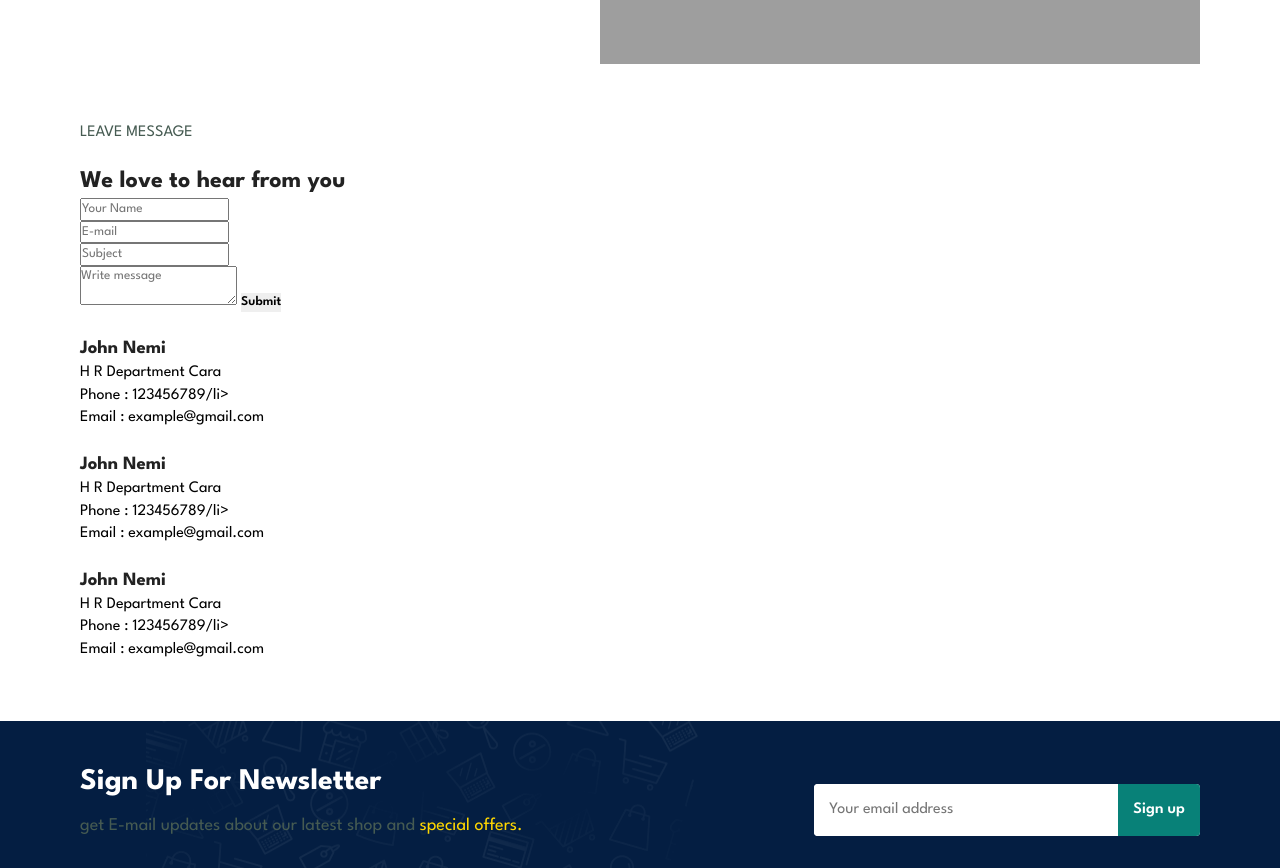
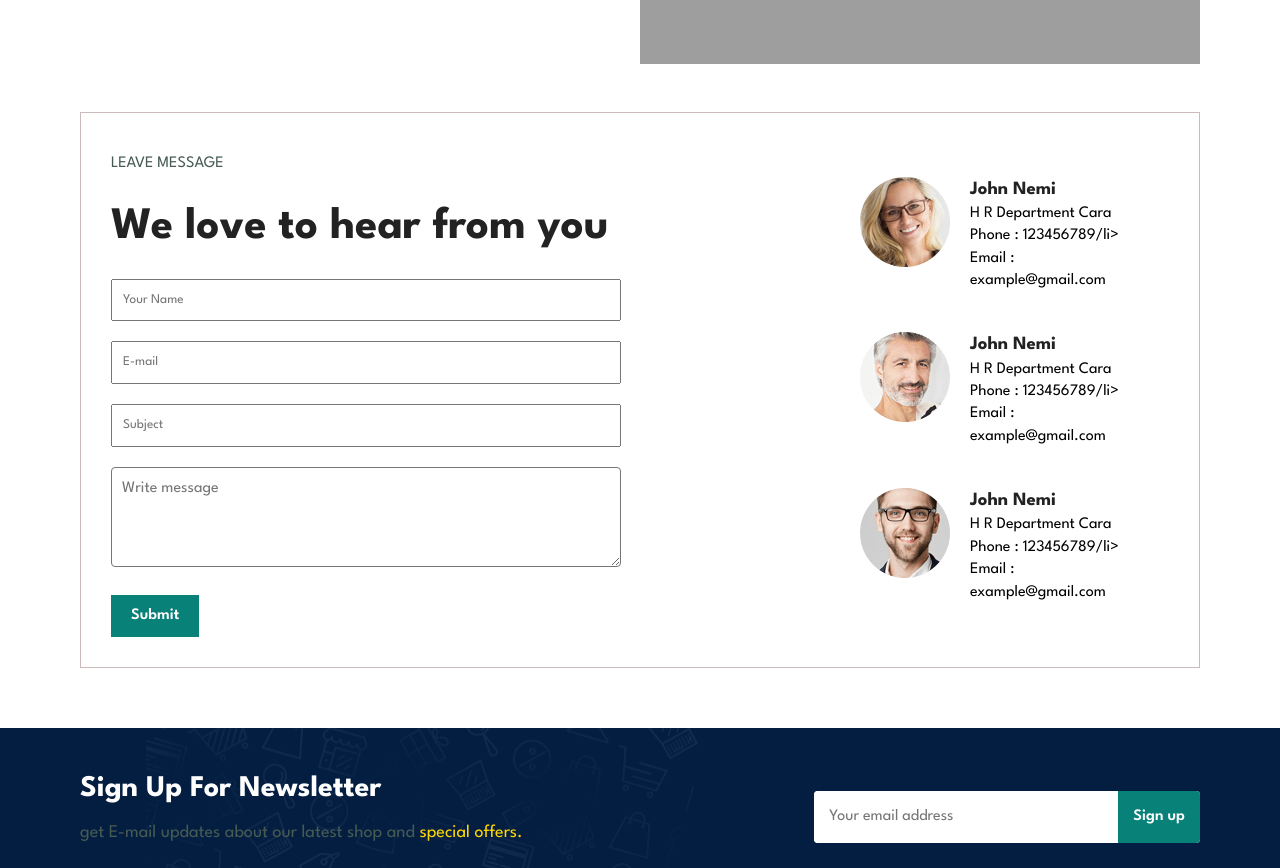
Before and after one commit to nemimj/GenAtoZ, a plain HTML site: page contact.html in a window 1280 px wide. Shown: the part 717-1585 px from the top of the page. Drawn offline with Linux system fonts and the light colour scheme; grey boxes are pictures that could not be loaded.

Commit message:
added css to contact.html

```diff
--- a/contact.html
+++ b/contact.html
@@ -73,6 +73,7 @@
     </section>
 
     <section id="contact-form" class="section-padding">
+      <div class="contact-container">
         <div class="contact-fill">
           <p>LEAVE MESSAGE</p>
           <h2>We love to hear from you</h2>
@@ -93,7 +94,7 @@
         <div class="testimonials">
           <div class="client">
             <div class="client-img">
-            <img src="" alt="" />
+              <img src="img/people/3.png" alt="" />
             </div>
             <div class="client-info">
               <h3>John Nemi</h3>
@@ -106,7 +107,7 @@
           </div>
           <div class="client">
             <div class="client-img">
-            <img src="" alt="" />
+              <img src="img/people/1.png" alt="" />
             </div>
             <div class="client-info">
               <h3>John Nemi</h3>
@@ -119,7 +120,7 @@
           </div>
           <div class="client">
             <div class="client-img">
-            <img src="" alt="" />
+              <img src="img/people/2.png" alt="" />
             </div>
             <div class="client-info">
               <h3>John Nemi</h3>
@@ -128,6 +129,7 @@
                 <li>Phone : 123456789/li></li>
                 <li>Email : example@gmail.com</li>
               </ul>
+            </div>
           </div>
         </div>
       </div>
--- a/css/style.css
+++ b/css/style.css
@@ -891,3 +891,67 @@ background-color: #fff2e5;
     margin-right: 1.5rem;
 
 }
+
+
+/* Section contact form */
+.contact-container{
+    padding: 3rem;
+    border: 1px solid #f3f3f3;
+    display: flex;
+    align-items: center;
+    justify-content: space-around;
+    border: 1px solid rgba(181, 152, 152, 0.668);
+}
+
+
+.contact-fill{
+    width: 70%;
+}
+
+.contact-fill h2{
+    font-size: 4.5rem;
+}
+
+.form-fill{
+    width: 100%;
+    margin: 2rem 0;
+}
+
+.form-fill input{
+    width: 70%;
+    padding: 1rem;
+    outline: 0;
+}
+
+
+textarea {
+    border-radius: 4px;
+    outline: 0;
+    width: 70%;
+    height: 100px;
+    font-size: 1.6rem;
+    padding: 1rem;
+}
+
+.contact-map{
+    width: 50%;
+}
+
+.contact-map iframe{
+    width: 100%;
+}
+.contact-fill button{
+    display: block;
+    margin: 2rem 0 0;
+    font-size: 1.6rem;
+    background: var(--light-green);
+    color: white;
+    padding: 1rem 2rem;
+}
+
+
+.testimonials .client{
+    display: flex;
+    gap: 2rem;
+    padding: 2rem;
+}
```
Lines whose indentation alone changed are shown as unchanged.
